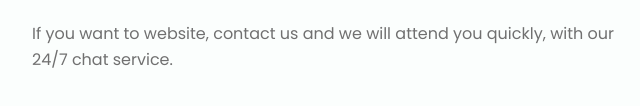
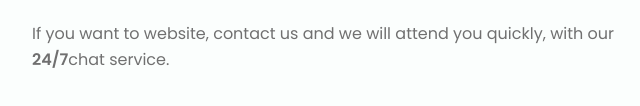
Before and after one commit to jadhangil/bussiness, a plain HTML site: page index.html in a window 1280 px wide. Shown: the part 2449-2555 px from the top of the page, 128-768 px from the left. Drawn offline with nearby package versions, Linux system fonts and the light colour scheme.

Commit message:
Update index.html

```diff
--- a/index.html
+++ b/index.html
@@ -166,7 +166,7 @@
                     <div class="contact__data">
                         <span class="section-subtitle contact__initial">Let's talk</span>
                         <h2 class="section-title contact__initial">Contact us</h2>
-                        <p class="contact__description">If you want to website, contact us and we will attend you quickly, with our 24/7 chat service.</p>
+                        <p class="contact__description">If you want to website, contact us and we will attend you quickly, with our <b>24/7</b>chat service.</p>
                     </div>
 
                     <div class="contact__button">
```
